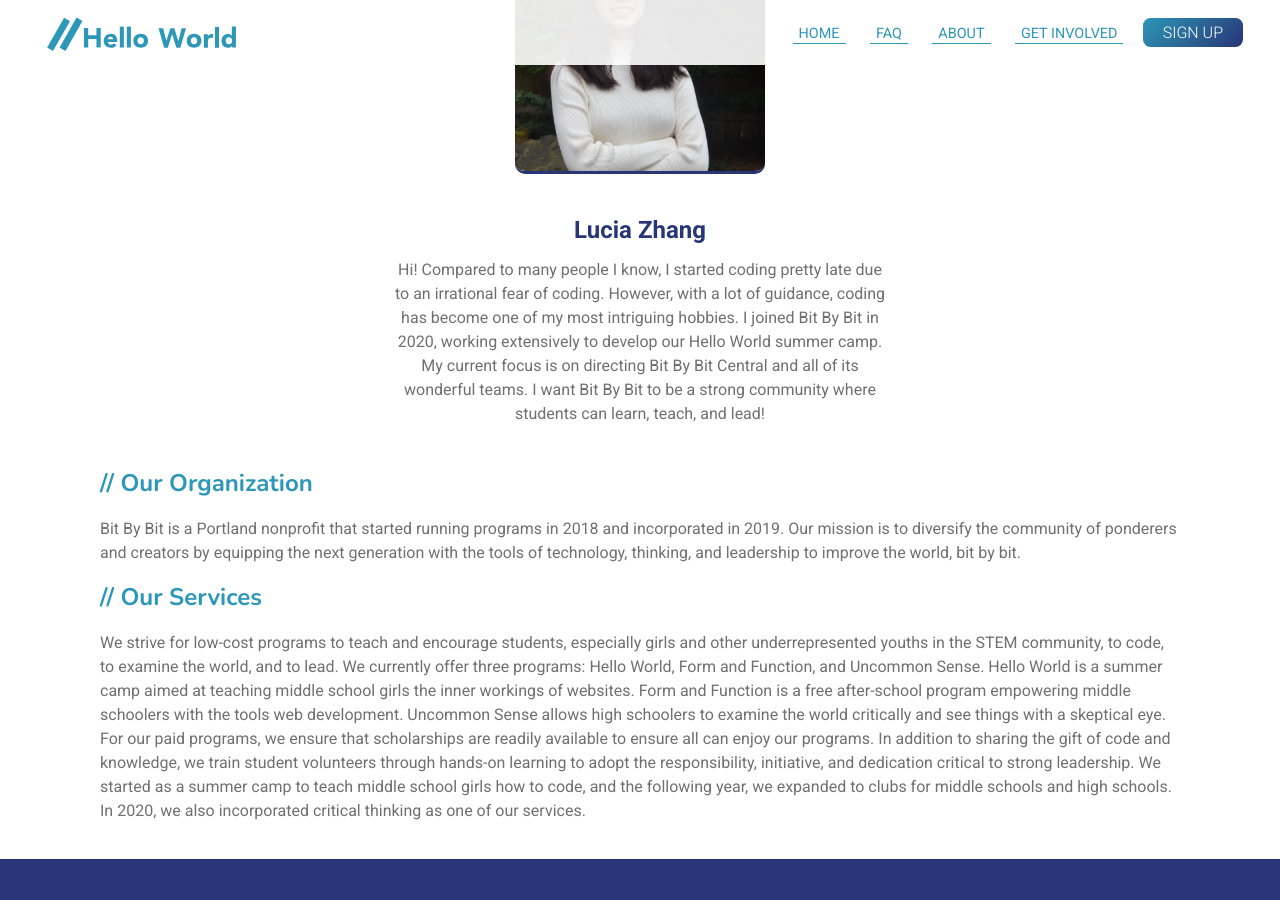
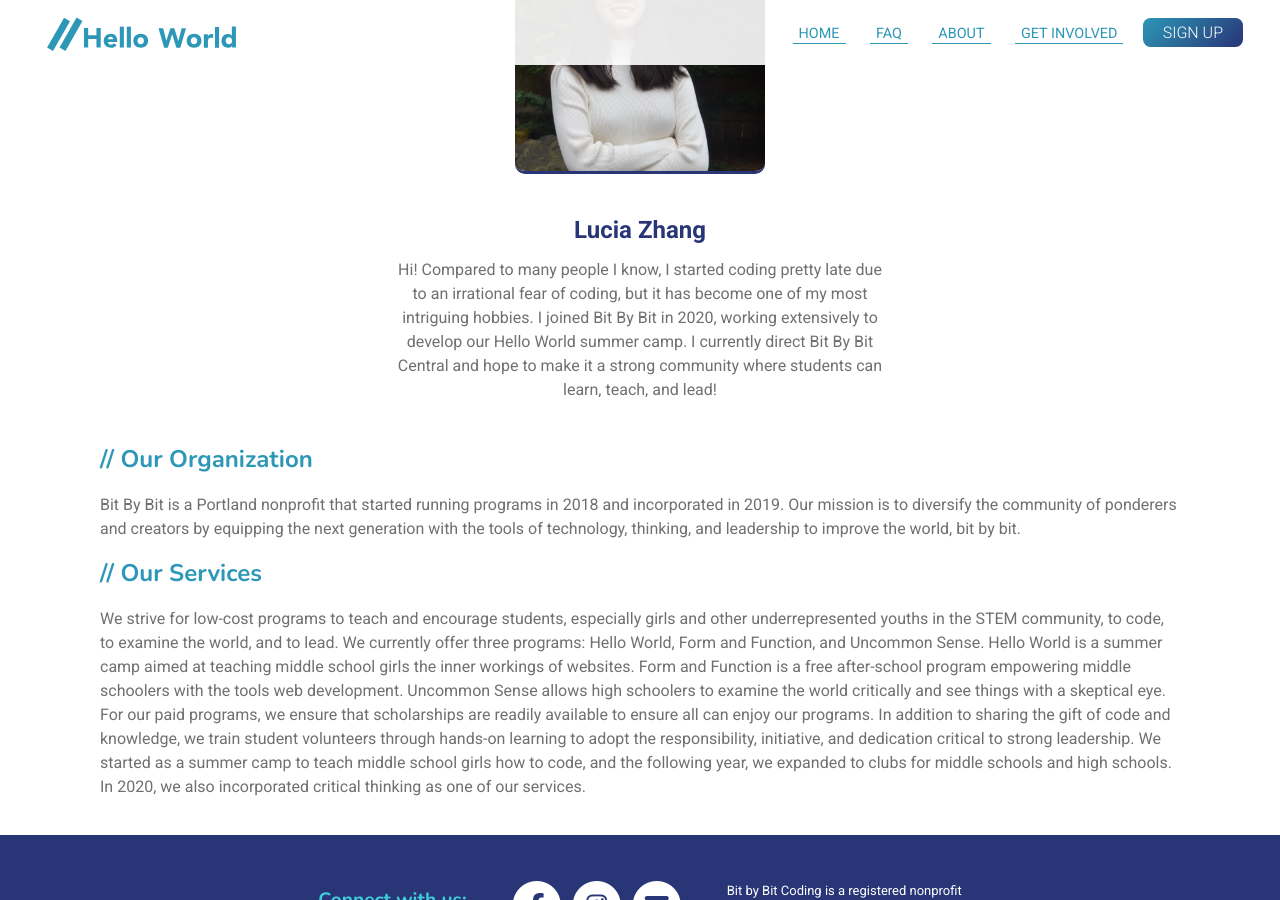
Before and after one commit to bit-by-bit-coding/bxb-website, a Jekyll site: the page built from about.html, in a window 1280 px wide and 900 px high, scrolled down 1081 px. Built offline with Jekyll 4.4.1, drawn with Linux system fonts in a browser that asks for light colours; nearby versions of some CDN libraries.

Commit message:
update Lucia bio

```diff
--- a/about.html
+++ b/about.html
@@ -32,11 +32,9 @@
         <span class="instructors-item">
             <img src="imgs/luciaSquare.jpg"><br>
             <strong>Lucia Zhang</strong>
-            <p>Hi! Compared to many people I know, I started coding pretty late due to an irrational fear of coding.
-                However, with a lot of guidance, coding has become one of my most intriguing hobbies.
+            <p>Hi! Compared to many people I know, I started coding pretty late due to an irrational fear of coding, but it has become one of my most intriguing hobbies.
                 I joined Bit By Bit in 2020, working extensively to develop our Hello World summer camp.
-                My current focus is on directing Bit By Bit Central and all of its wonderful teams.
-                I want Bit By Bit to be a strong community where students can learn, teach, and lead!
+                I currently direct Bit By Bit Central and hope to make it a strong community where students can learn, teach, and lead!
             </p>
         </span>
         <!--<span class="instructors-item">
```
